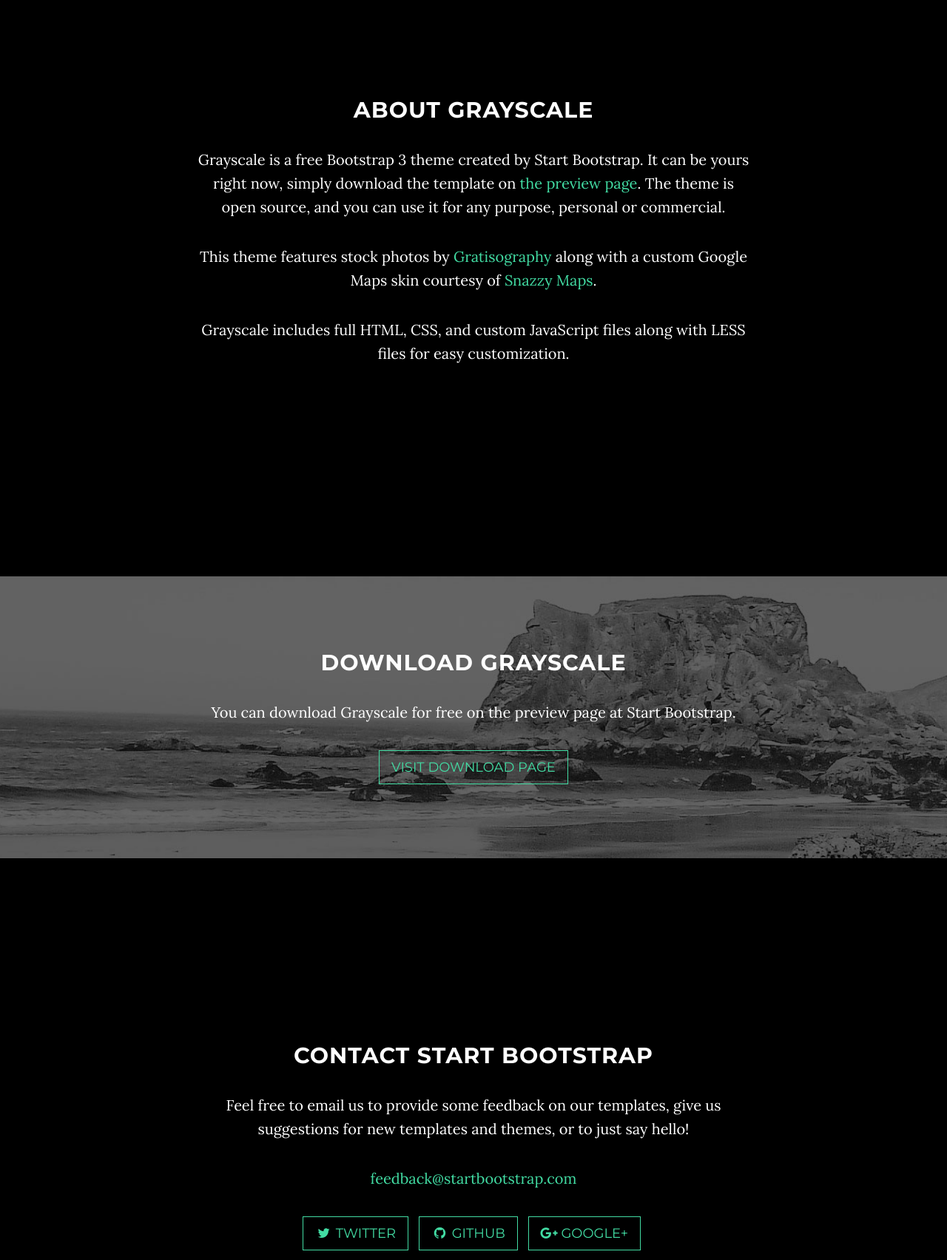
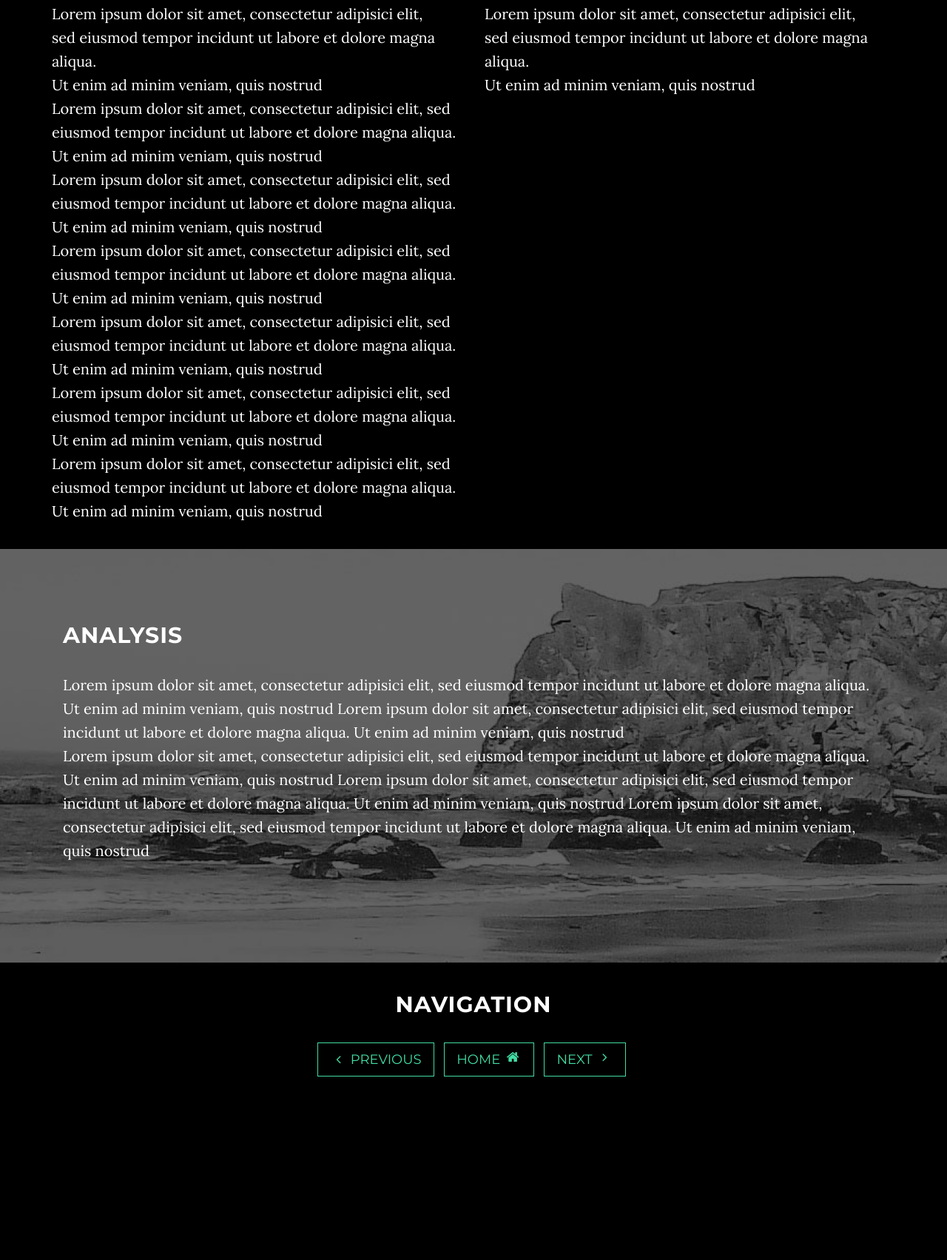
Before and after one commit to eashman123/vistaportfolio, a website: page portfolio.html in a window 1280 px wide. Shown: the part 918-2621 px from the top of the page at 74% size. After the commit the page ends 2423 px from the top, so only its background shows below. Drawn offline with nearby package versions, Linux system fonts and the light colour scheme; some packages are replaced by stand-ins of ours.

Commit message:
Lots of things

```diff
--- a/portfolio.html
+++ b/portfolio.html
@@ -1,65 +1,56 @@
-<!DOCTYPE html>
-<html lang="en">
-
-<head>
-
+<html><head>
     <meta charset="utf-8">
     <meta http-equiv="X-UA-Compatible" content="IE=edge">
     <meta name="viewport" content="width=device-width, initial-scale=1">
     <meta name="description" content="">
     <meta name="author" content="">
-
     <title>Grayscale - Start Bootstrap Theme</title>
-
     <!-- Bootstrap Core CSS -->
     <link href="vendor/bootstrap/css/bootstrap.min.css" rel="stylesheet">
-
     <!-- Custom Fonts -->
     <link href="vendor/font-awesome/css/font-awesome.min.css" rel="stylesheet" type="text/css">
     <link href="https://fonts.googleapis.com/css?family=Lora:400,700,400italic,700italic" rel="stylesheet" type="text/css">
     <link href="https://fonts.googleapis.com/css?family=Montserrat:400,700" rel="stylesheet" type="text/css">
-
     <!-- Theme CSS -->
     <link href="css/grayscale.min.css" rel="stylesheet">
-
-    <!-- HTML5 Shim and Respond.js IE8 support of HTML5 elements and media queries -->
-    <!-- WARNING: Respond.js doesn't work if you view the page via file:// -->
+    <!-- HTML5 Shim and Respond.js IE8 support of HTML5 elements and media
+    queries -->
+    <!-- WARNING: Respond.js doesn't work if you view the page via file://
+    -->
     <!--[if lt IE 9]>
       <script src="https://oss.maxcdn.com/libs/html5shiv/3.7.0/html5shiv.js"></script>
       <script src="https://oss.maxcdn.com/libs/respond.js/1.4.2/respond.min.js"></script>
     <![endif]-->
-
-</head>
-
-<body id="page-top" data-spy="scroll" data-target=".navbar-fixed-top">
-
+  </head><body id="page-top" data-spy="scroll" data-target=".navbar-fixed-top">
     <!-- Navigation -->
     <nav class="navbar navbar-custom navbar-fixed-top" role="navigation">
       <div class="container">
         <div class="navbar-header">
-                <button type="button" class="navbar-toggle" data-toggle="collapse" data-target=".navbar-main-collapse">
-                    Menu <i class="fa fa-bars"></i>
+          <button type="button" class="navbar-toggle" data-toggle="collapse" data-target=".navbar-main-collapse">Menu
+            <i class="fa fa-bars"></i>
           </button>
           <a class="navbar-brand page-scroll" href="#page-top">
-                    <i class="fa fa-play-circle"></i> <span class="light">Start</span> Bootstrap
+
+                    <i class="fa fa-play-circle"></i> <span class="light">Standard</span> 1
+
                 </a>
         </div>
-
         <!-- Collect the nav links, forms, and other content for toggling -->
         <div class="collapse navbar-collapse navbar-right navbar-main-collapse">
           <ul class="nav navbar-nav">
-                    <!-- Hidden li included to remove active class from about link when scrolled up past about section -->
+            <!-- Hidden li included to remove active class from about link when scrolled
+            up past about section -->
             <li class="hidden">
               <a href="#page-top"></a>
             </li>
             <li>
-                        <a class="page-scroll" href="#about">About</a>
+              <a class="page-scroll" href="#comparison">ComParison</a>
             </li>
             <li>
-                        <a class="page-scroll" href="#download">Download</a>
+              <a class="page-scroll" href="#analysis">Analysis</a>
             </li>
             <li>
-                        <a class="page-scroll" href="#contact">Contact</a>
+              <a class="page-scroll" href="#nav">Navigation</a>
             </li>
           </ul>
         </div>
@@ -67,17 +58,16 @@
       </div>
       <!-- /.container -->
     </nav>
-
     <!-- Intro Header -->
     <header class="intro">
       <div class="intro-body">
         <div class="container">
           <div class="row">
             <div class="col-md-8 col-md-offset-2">
-                        <h1 class="brand-heading">Grayscale</h1>
-                        <p class="intro-text">A free, responsive, one page Bootstrap theme.
-                            <br>Created by Start Bootstrap.</p>
-                        <a href="#about" class="btn btn-circle page-scroll">
+              <h1 class="brand-heading">Standard 1</h1>
+              <p class="intro-text">Write arguments to support claims in an analysis of substantive topics
+                or texts, using valid reasoning and relevant and sufficient evidence.</p>
+              <a href="#comparison" class="btn btn-circle page-scroll">
                 <i class="fa fa-angle-double-down animated"></i>
                 </a>
             </div>
@@ -85,80 +75,113 @@
         </div>
       </div>
     </header>
-
     <!-- About Section -->
-    <section id="about" class="container content-section text-center">
+    <!-- Download Section -->
+    <!-- Contact Section -->
+    <div class="section" id="comparison">
+      <br>
+      <br>
+      <br>
+    </div>
+    <div class="section">
+      <div class="container">
         <div class="row">
-            <div class="col-lg-8 col-lg-offset-2">
-                <h2>About Grayscale</h2>
-                <p>Grayscale is a free Bootstrap 3 theme created by Start Bootstrap. It can be yours right now, simply download the template on <a href="http://startbootstrap.com/template-overviews/grayscale/">the preview page</a>. The theme is open source, and you can use it for any purpose, personal or commercial.</p>
-                <p>This theme features stock photos by <a href="http://gratisography.com/">Gratisography</a> along with a custom Google Maps skin courtesy of <a href="http://snazzymaps.com/">Snazzy Maps</a>.</p>
-                <p>Grayscale includes full HTML, CSS, and custom JavaScript files along with LESS files for easy customization.</p>
+          <div class="col-md-6">
+            <h3>Previous Essay</h3>
+            <p>Lorem ipsum dolor sit amet, consectetur adipisici elit,
+              <br>sed eiusmod tempor incidunt ut labore et dolore magna aliqua.
+              <br>Ut enim ad minim veniam, quis nostrud
+              <br>Lorem ipsum dolor sit amet, consectetur adipisici elit, sed eiusmod tempor
+              incidunt ut labore et dolore magna aliqua. Ut enim ad minim veniam, quis
+              nostrud
+              <br>Lorem ipsum dolor sit amet, consectetur adipisici elit, sed eiusmod tempor
+              incidunt ut labore et dolore magna aliqua. Ut enim ad minim veniam, quis
+              nostrud
+              <br>Lorem ipsum dolor sit amet, consectetur adipisici elit, sed eiusmod tempor
+              incidunt ut labore et dolore magna aliqua. Ut enim ad minim veniam, quis
+              nostrud
+              <br>Lorem ipsum dolor sit amet, consectetur adipisici elit, sed eiusmod tempor
+              incidunt ut labore et dolore magna aliqua. Ut enim ad minim veniam, quis
+              nostrud
+              <br>Lorem ipsum dolor sit amet, consectetur adipisici elit, sed eiusmod tempor
+              incidunt ut labore et dolore magna aliqua. Ut enim ad minim veniam, quis
+              nostrud
+              <br>Lorem ipsum dolor sit amet, consectetur adipisici elit, sed eiusmod tempor
+              incidunt ut labore et dolore magna aliqua. Ut enim ad minim veniam, quis
+              nostrud</p>
           </div>
-        </div>
-    </section>
-
-    <!-- Download Section -->
-    <section id="download" class="content-section text-center">
-        <div class="download-section">
-            <div class="container">
-                <div class="col-lg-8 col-lg-offset-2">
-                    <h2>Download Grayscale</h2>
-                    <p>You can download Grayscale for free on the preview page at Start Bootstrap.</p>
-                    <a href="http://startbootstrap.com/template-overviews/grayscale/" class="btn btn-default btn-lg">Visit Download Page</a>
+          <div class="col-md-6">
+            <h3>Current Essay</h3>
+            <p>Lorem ipsum dolor sit amet, consectetur adipisici elit,
+              <br>sed eiusmod tempor incidunt ut labore et dolore magna aliqua.
+              <br>Ut enim ad minim veniam, quis nostrud</p>
           </div>
         </div>
       </div>
-    </section>
-
-    <!-- Contact Section -->
-    <section id="contact" class="container content-section text-center">
+    </div>
+    <div class="download-section" id="analysis">
+      <div class="container">
+        <div class="col-lg-12 col-lg-offset-0">
+          <h2>Analysis</h2>
+          <p>Lorem ipsum dolor sit amet, consectetur adipisici elit, sed eiusmod tempor
+            incidunt ut labore et dolore magna aliqua. Ut enim ad minim veniam, quis
+            nostrud
+          Lorem ipsum dolor sit amet, consectetur adipisici elit, sed eiusmod tempor
+            incidunt ut labore et dolore magna aliqua. Ut enim ad minim veniam, quis
+            nostrud
+            <br>
+          Lorem ipsum dolor sit amet, consectetur adipisici elit, sed eiusmod tempor
+            incidunt ut labore et dolore magna aliqua. Ut enim ad minim veniam, quis
+            nostrud
+          Lorem ipsum dolor sit amet, consectetur adipisici elit, sed eiusmod tempor
+            incidunt ut labore et dolore magna aliqua. Ut enim ad minim veniam, quis
+            nostrud
+          Lorem ipsum dolor sit amet, consectetur adipisici elit, sed eiusmod tempor
+            incidunt ut labore et dolore magna aliqua. Ut enim ad minim veniam, quis
+            nostrud</p>
+        </div>
+      </div>
+    </div>
+    <div class="section">
+      <br>
+      <br>
+    </div>
+    <div class="section">
+      <div class="container">
         <div class="row">
-            <div class="col-lg-8 col-lg-offset-2">
-                <h2>Contact Start Bootstrap</h2>
-                <p>Feel free to email us to provide some feedback on our templates, give us suggestions for new templates and themes, or to just say hello!</p>
-                <p><a href="mailto:feedback@startbootstrap.com">feedback@startbootstrap.com</a>
-                </p>
-                <ul class="list-inline banner-social-buttons">
+          <div class="col-lg-8 col-lg-offset-2" id="nav">
+            <h2 class="text-center">Navigation</h2>
+            <ul class="banner-social-buttons list-inline text-center">
               <li>
-                        <a href="https://twitter.com/SBootstrap" class="btn btn-default btn-lg"><i class="fa fa-twitter fa-fw"></i> <span class="network-name">Twitter</span></a>
+                <a class="btn btn-default btn-lg"><i class="fa fa-fw fa-angle-left"></i> <span class="network-name">Previous</span></a>
               </li>
               <li>
-                        <a href="https://github.com/IronSummitMedia/startbootstrap" class="btn btn-default btn-lg"><i class="fa fa-github fa-fw"></i> <span class="network-name">Github</span></a>
+                <a href="index.html" class="btn btn-default btn-lg"><i class="fa fa-fw fa-home hub pull-right"></i> <span class="network-name">Home</span></a>
               </li>
               <li>
-                        <a href="https://plus.google.com/+Startbootstrap/posts" class="btn btn-default btn-lg"><i class="fa fa-google-plus fa-fw"></i> <span class="network-name">Google+</span></a>
+                <a href="https://plus.google.com/+Startbootstrap/posts" class="btn btn-default btn-lg"><i class="-plus fa fa-angle-right fa-fw pull-right"></i> <span class="network-name">Next</span></a>
               </li>
             </ul>
           </div>
         </div>
-    </section>
-
+      </div>
+      <br>
+      <br>
       <!-- Map Section -->
-    <div id="map"></div>
-
       <!-- Footer -->
-    <footer>
-        <div class="container text-center">
-            <p>Copyright &copy; Your Website 2016</p>
-        </div>
-    </footer>
-
       <!-- jQuery -->
       <script src="vendor/jquery/jquery.js"></script>
-
       <!-- Bootstrap Core JavaScript -->
       <script src="vendor/bootstrap/js/bootstrap.min.js"></script>
-
       <!-- Plugin JavaScript -->
       <script src="https://cdnjs.cloudflare.com/ajax/libs/jquery-easing/1.3/jquery.easing.min.js"></script>
-
-    <!-- Google Maps API Key - Use your own API key to enable the map feature. More information on the Google Maps API can be found at https://developers.google.com/maps/ -->
-    <script type="text/javascript" src="https://maps.googleapis.com/maps/api/js?key=AIzaSyCRngKslUGJTlibkQ3FkfTxj3Xss1UlZDA&sensor=false"></script>
-
+      <!-- Google Maps API Key - Use your own API key to enable the
+      map feature. More information on the Google Maps API can be found at https://developers.google.com/maps/
+      -->
+      <script src="https://maps.googleapis.com/maps/api/js?key=AIzaSyCRngKslUGJTlibkQ3FkfTxj3Xss1UlZDA&amp;sensor=false" type="text/javascript"></script>
       <!-- Theme JavaScript -->
       <script src="js/grayscale.min.js"></script>
+    </div>
 
-</body>
 
-</html>
+</body></html>
```
Also changed, not shown: index.html (+8 -9 lines), README.md, img/p1.JPG (added), img/p2.JPG (added), img/p3.JPG (added), img/p4.JPG (added), img/p5.JPG (added), img/p6.JPG (added), img/p7.JPG (added), img/p8.JPG (added), img/portfolio-1.jpg (deleted), img/portfolio-2.jpg (deleted), img/portfolio-3.jpg (deleted), img/portfolio-4.jpg (deleted). Lines whose indentation alone changed are shown as unchanged.
